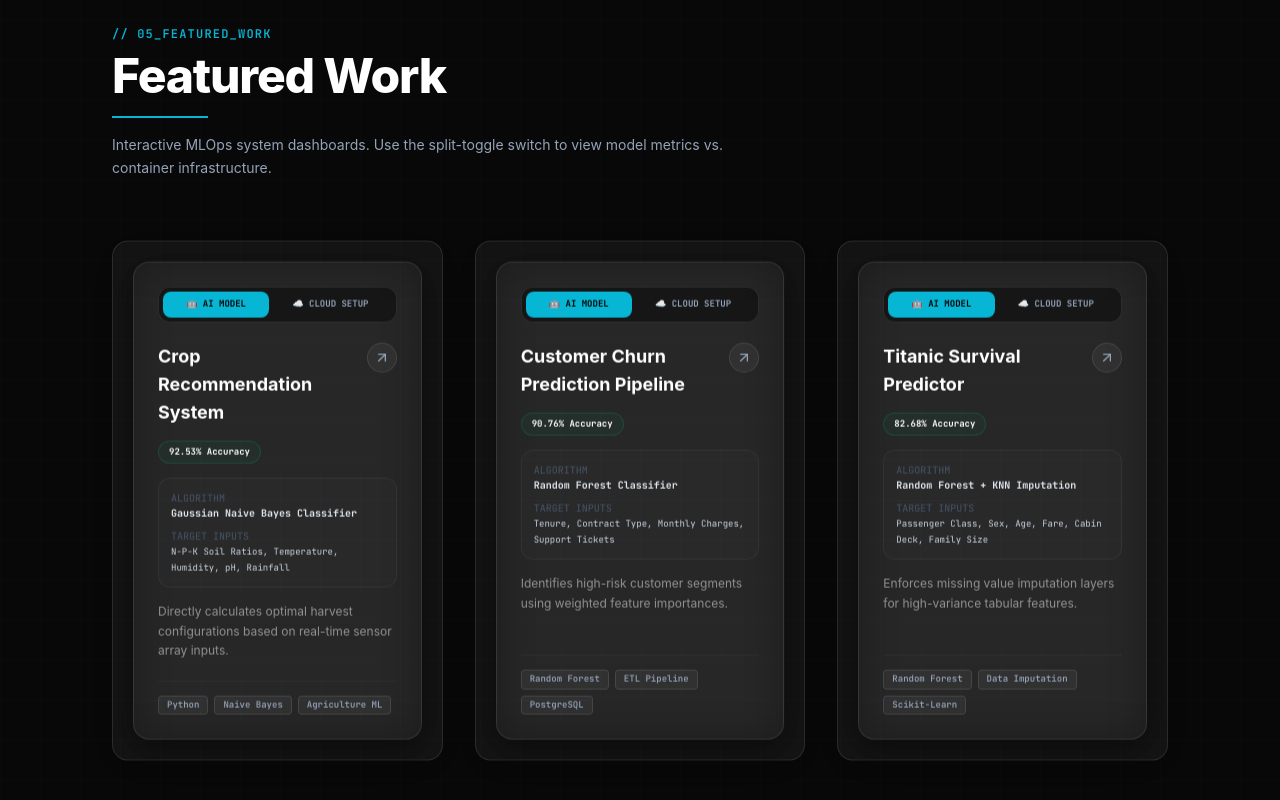
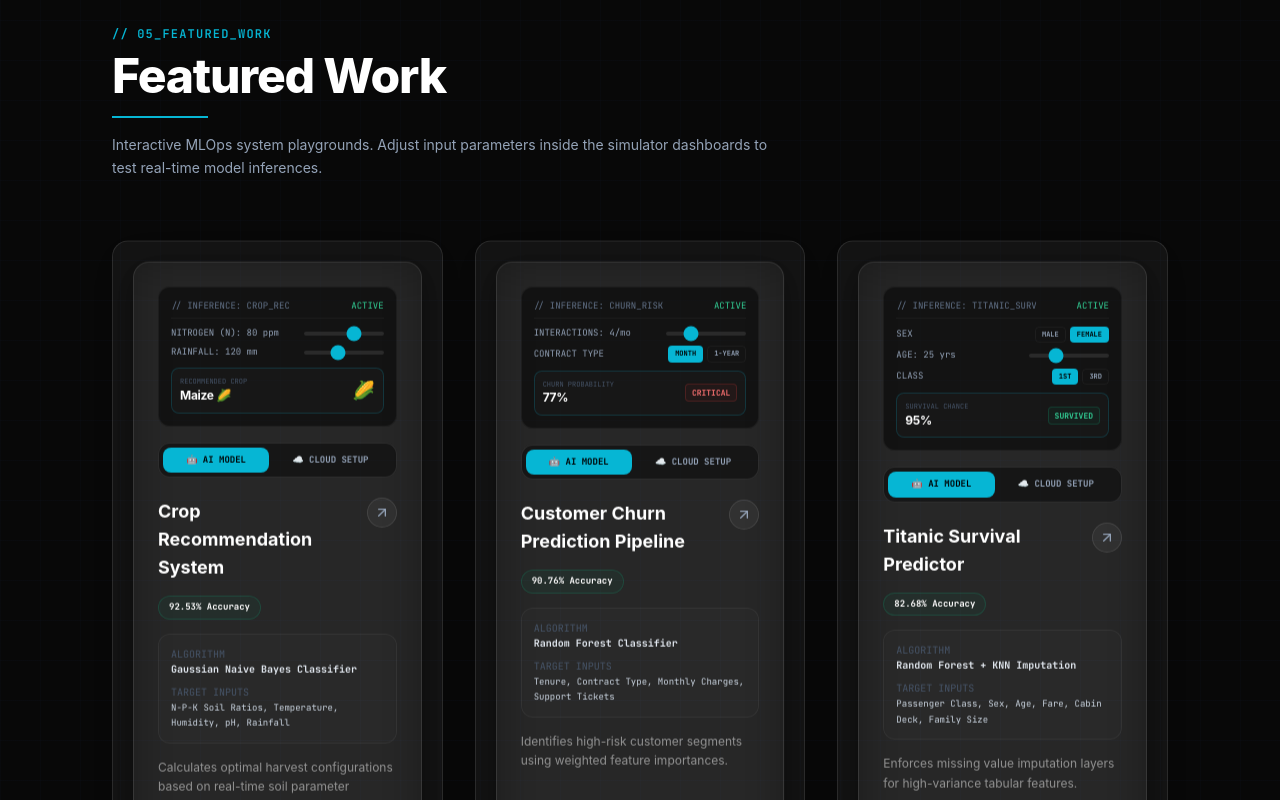
Before and after one commit to KRUTHIKTR/portfolio, a React (Vite) app: page / in a window 1280 px wide. Shown: the part 3500-4300 px from the top of the page. Built offline with nearby package versions, Linux system fonts and the light colour scheme.

Commit message:
feat: implement interactive model playground mini-simulators inside Projects card headers

```diff
--- a/src/components/Projects.jsx
+++ b/src/components/Projects.jsx
@@ -1,6 +1,6 @@
 import React, { useState } from 'react';
 import { motion, AnimatePresence } from 'framer-motion';
-import { ArrowUpRight, Cpu, Cloud, Settings, Layers, Database, Timer } from 'lucide-react';
+import { ArrowUpRight, Cloud, Terminal } from 'lucide-react';
 import TiltCard from './TiltCard';
 
 const projectsData = [
@@ -14,12 +14,12 @@ const projectsData = [
       algorithm: "Gaussian Naive Bayes Classifier",
       inputs: "N-P-K Soil Ratios, Temperature, Humidity, pH, Rainfall",
       dataset: "2,200 Agricultural Soil samples",
-      notes: "Directly calculates optimal harvest configurations based on real-time sensor array inputs."
+      notes: "Calculates optimal harvest configurations based on real-time soil parameter inference inputs."
     },
     devops: {
       host: "GCP Cloud Run (Serverless)",
       baseImage: "python:3.10-slim",
-      database: "Local cache / CSV storage",
+      database: "Local CSV cache",
       latency: "42ms Response Latency",
       pipeline: "GitHub Actions CI/CD"
     },
@@ -69,8 +69,224 @@ const projectsData = [
   }
 ];
 
+function CropPlayground() {
+  const [nitrogen, setNitrogen] = useState(80);
+  const [rainfall, setRainfall] = useState(120);
+
+  let crop = "Lentils 🫘";
+  if (nitrogen > 70 && rainfall > 160) {
+    crop = "Rice 🌾";
+  } else if (nitrogen > 70 && rainfall <= 160) {
+    crop = "Maize 🌽";
+  } else if (nitrogen <= 70 && rainfall > 160) {
+    crop = "Cotton 🌿";
+  }
+
+  return (
+    <div className="bg-black/50 border border-white/5 rounded-xl p-3 font-mono text-[9px] mb-4 space-y-2 text-left relative z-20">
+      <div className="flex justify-between items-center text-slate-500 border-b border-white/5 pb-1">
+        <span>// INFERENCE: CROP_REC</span>
+        <span className="text-emerald-400">ACTIVE</span>
+      </div>
+
+      <div className="space-y-1.5">
+        <div className="flex justify-between items-center">
+          <span className="text-slate-400">NITROGEN (N): {nitrogen} ppm</span>
+          <input
+            type="range" min="0" max="120" value={nitrogen}
+            onChange={(e) => setNitrogen(Number(e.target.value))}
+            className="w-20 accent-[#06b6d4] h-1 bg-white/10 rounded-lg appearance-none cursor-pointer"
+          />
+        </div>
+        <div className="flex justify-between items-center">
+          <span className="text-slate-400">RAINFALL: {rainfall} mm</span>
+          <input
+            type="range" min="30" max="250" value={rainfall}
+            onChange={(e) => setRainfall(Number(e.target.value))}
+            className="w-20 accent-[#06b6d4] h-1 bg-white/10 rounded-lg appearance-none cursor-pointer"
+          />
+        </div>
+      </div>
+
+      <div className="bg-white/[0.02] border border-[#06b6d4]/20 rounded-lg p-2 flex justify-between items-center mt-2.5">
+        <div>
+          <span className="text-slate-600 block text-[7px]">RECOMMENDED CROP</span>
+          <span className="text-white text-xs font-sans font-bold tracking-tight">{crop}</span>
+        </div>
+        <span className="text-lg">{crop.split(' ').pop()}</span>
+      </div>
+    </div>
+  );
+}
+
+function ChurnPlayground() {
+  const [freq, setFreq] = useState(4);
+  const [contract, setContract] = useState("month");
+
+  const base = 92;
+  const deduction = freq * 5;
+  const contractImpact = contract === "month" ? 5 : -25;
+  const risk = Math.max(3, Math.min(98, base - deduction + contractImpact));
+
+  let riskColor = "text-red-400 border-red-500/20 bg-red-500/5";
+  let status = "CRITICAL";
+  if (risk < 30) {
+    riskColor = "text-emerald-400 border-emerald-500/20 bg-emerald-500/5";
+    status = "LOW_RISK";
+  } else if (risk < 65) {
+    riskColor = "text-amber-400 border-amber-500/20 bg-amber-500/5";
+    status = "MODERATE";
+  }
+
+  return (
+    <div className="bg-black/50 border border-white/5 rounded-xl p-3 font-mono text-[9px] mb-4 space-y-2 text-left relative z-20">
+      <div className="flex justify-between items-center text-slate-500 border-b border-white/5 pb-1">
+        <span>// INFERENCE: CHURN_RISK</span>
+        <span className="text-emerald-400">ACTIVE</span>
+      </div>
+
+      <div className="space-y-1.5">
+        <div className="flex justify-between items-center">
+          <span className="text-slate-400">INTERACTIONS: {freq}/mo</span>
+          <input
+            type="range" min="0" max="15" value={freq}
+            onChange={(e) => setFreq(Number(e.target.value))}
+            className="w-20 accent-[#06b6d4] h-1 bg-white/10 rounded-lg appearance-none cursor-pointer"
+          />
+        </div>
+        <div className="flex justify-between items-center">
+          <span className="text-slate-400">CONTRACT TYPE</span>
+          <div className="flex gap-1">
+            <button
+              onClick={() => setContract("month")}
+              className={`px-1.5 py-0.5 rounded text-[7px] border cursor-pointer font-bold ${
+                contract === "month" ? "bg-[#06b6d4] border-[#06b6d4]/20 text-black" : "border-white/5 text-slate-400"
+              }`}
+            >
+              MONTH
+            </button>
+            <button
+              onClick={() => setContract("year")}
+              className={`px-1.5 py-0.5 rounded text-[7px] border cursor-pointer font-bold ${
+                contract === "year" ? "bg-[#06b6d4] border-[#06b6d4]/20 text-black" : "border-white/5 text-slate-400"
+              }`}
+            >
+              1-YEAR
+            </button>
+          </div>
+        </div>
+      </div>
+
+      <div className="bg-white/[0.02] border border-[#06b6d4]/20 rounded-lg p-2 flex justify-between items-center mt-2.5">
+        <div>
+          <span className="text-slate-600 block text-[7px]">CHURN PROBABILITY</span>
+          <span className="text-white text-xs font-sans font-bold tracking-tight">{risk}%</span>
+        </div>
+        <span className={`text-[8px] font-bold border px-1.5 py-0.5 rounded ${riskColor}`}>
+          {status}
+        </span>
+      </div>
+    </div>
+  );
+}
+
+function TitanicPlayground() {
+  const [sex, setSex] = useState("female");
+  const [age, setAge] = useState(25);
+  const [pclass, setPclass] = useState(1);
+
+  const base = 40;
+  const sexImpact = sex === "female" ? 35 : -20;
+  const classImpact = pclass === 1 ? 20 : -20;
+  const ageImpact = age < 12 ? 15 : age > 60 ? -10 : 0;
+  const prob = Math.max(1, Math.min(99, base + sexImpact + classImpact + ageImpact));
+
+  let probColor = "text-red-400 border-red-500/20 bg-red-500/5";
+  let status = "PERISHED";
+  if (prob > 70) {
+    probColor = "text-emerald-400 border-emerald-500/20 bg-emerald-500/5";
+    status = "SURVIVED";
+  } else if (prob > 40) {
+    probColor = "text-amber-400 border-amber-500/20 bg-amber-500/5";
+    status = "UNCERTAIN";
+  }
+
+  return (
+    <div className="bg-black/50 border border-white/5 rounded-xl p-3 font-mono text-[9px] mb-4 space-y-2 text-left relative z-20">
+      <div className="flex justify-between items-center text-slate-500 border-b border-white/5 pb-1">
+        <span>// INFERENCE: TITANIC_SURV</span>
+        <span className="text-emerald-400">ACTIVE</span>
+      </div>
+
+      <div className="space-y-1.5">
+        <div className="flex justify-between items-center">
+          <span className="text-slate-400">SEX</span>
+          <div className="flex gap-1">
+            <button
+              onClick={() => setSex("male")}
+              className={`px-1.5 py-0.5 rounded text-[7px] border cursor-pointer font-bold ${
+                sex === "male" ? "bg-[#06b6d4] border-[#06b6d4]/20 text-black" : "border-white/5 text-slate-400"
+              }`}
+            >
+              MALE
+            </button>
+            <button
+              onClick={() => setSex("female")}
+              className={`px-1.5 py-0.5 rounded text-[7px] border cursor-pointer font-bold ${
+                sex === "female" ? "bg-[#06b6d4] border-[#06b6d4]/20 text-black" : "border-white/5 text-slate-400"
+              }`}
+            >
+              FEMALE
+            </button>
+          </div>
+        </div>
+
+        <div className="flex justify-between items-center">
+          <span className="text-slate-400">AGE: {age} yrs</span>
+          <input
+            type="range" min="1" max="80" value={age}
+            onChange={(e) => setAge(Number(e.target.value))}
+            className="w-20 accent-[#06b6d4] h-1 bg-white/10 rounded-lg appearance-none cursor-pointer"
+          />
+        </div>
+
+        <div className="flex justify-between items-center">
+          <span className="text-slate-400">CLASS</span>
+          <div className="flex gap-1">
+            <button
+              onClick={() => setPclass(1)}
+              className={`px-1.5 py-0.5 rounded text-[7px] border cursor-pointer font-bold ${
+                pclass === 1 ? "bg-[#06b6d4] border-[#06b6d4]/20 text-black" : "border-white/5 text-slate-400"
+              }`}
+            >
+              1ST
+            </button>
+            <button
+              onClick={() => setPclass(3)}
+              className={`px-1.5 py-0.5 rounded text-[7px] border cursor-pointer font-bold ${
+                pclass === 3 ? "bg-[#06b6d4] border-[#06b6d4]/20 text-black" : "border-white/5 text-slate-400"
+              }`}
+            >
+              3RD
+            </button>
+          </div>
+        </div>
+      </div>
+
+      <div className="bg-white/[0.02] border border-[#06b6d4]/20 rounded-lg p-2 flex justify-between items-center mt-2.5">
+        <div>
+          <span className="text-slate-600 block text-[7px]">SURVIVAL CHANCE</span>
+          <span className="text-white text-xs font-sans font-bold tracking-tight">{prob}%</span>
+        </div>
+        <span className={`text-[8px] font-bold border px-1.5 py-0.5 rounded ${probColor}`}>
+          {status}
+        </span>
+      </div>
+    </div>
+  );
+}
+
 function ProjectCard({ project, isZeroG }) {
-  // Mode state: 'ai' or 'devops'
   const [mode, setMode] = useState('ai');
 
   return (
@@ -79,6 +295,11 @@ function ProjectCard({ project, isZeroG }) {
       className="bg-white/5 border border-white/10 rounded-2xl h-full flex flex-col justify-between p-5 relative group"
     >
       <div className="flex flex-col h-full justify-between">
+
+        {/* ML Mini-Simulator Playground inside the card header */}
+        {project.id === 1 && <CropPlayground />}
+        {project.id === 2 && <ChurnPlayground />}
+        {project.id === 3 && <TitanicPlayground />}
 
         {/* Toggle Switch Bar */}
         <div className="flex bg-black/40 border border-white/10 rounded-xl p-1 font-mono text-[9px] mb-5 relative z-20">
@@ -123,7 +344,6 @@ function ProjectCard({ project, isZeroG }) {
                       {project.title}
                     </h3>
 
-                    {/* GitHub link */}
                     <a
                       href={project.github}
                       target="_blank"
@@ -140,7 +360,6 @@ function ProjectCard({ project, isZeroG }) {
                     </span>
                   </div>
 
-                  {/* Diagnostic stats */}
                   <div className="space-y-2 font-mono text-[10px] text-slate-400 bg-white/[0.02] border border-white/5 rounded-xl p-3">
                     <div>
                       <span className="text-slate-600 block">ALGORITHM</span>
@@ -196,12 +415,10 @@ function ProjectCard({ project, isZeroG }) {
 
                   <div className="flex items-center gap-2">
                     <span className="font-mono text-[9px] font-bold text-white px-2.5 py-1 border border-indigo-500/20 bg-indigo-500/5 rounded-full flex items-center gap-1">
-                      <Cloud className="w-2.5 h-2.5 text-indigo-400" />
-                      DEPLOYED
+                      Cloud setup
                     </span>
                   </div>
 
-                  {/* Infrastructure stats */}
                   <div className="space-y-2 font-mono text-[10px] text-slate-400 bg-white/[0.02] border border-white/5 rounded-xl p-3">
                     <div className="flex items-center justify-between">
                       <span className="text-slate-600">TARGET HOST</span>
@@ -251,7 +468,7 @@ export default function Projects({ isZeroG }) {
         </h2>
         <div className="h-[2px] w-24 bg-[#06b6d4]" />
         <p className="text-slate-400 max-w-2xl mt-4 text-sm font-sans leading-relaxed">
-          Interactive MLOps system dashboards. Use the split-toggle switch to view model metrics vs. container infrastructure.
+          Interactive MLOps system playgrounds. Adjust input parameters inside the simulator dashboards to test real-time model inferences.
         </p>
       </div>
 
```
